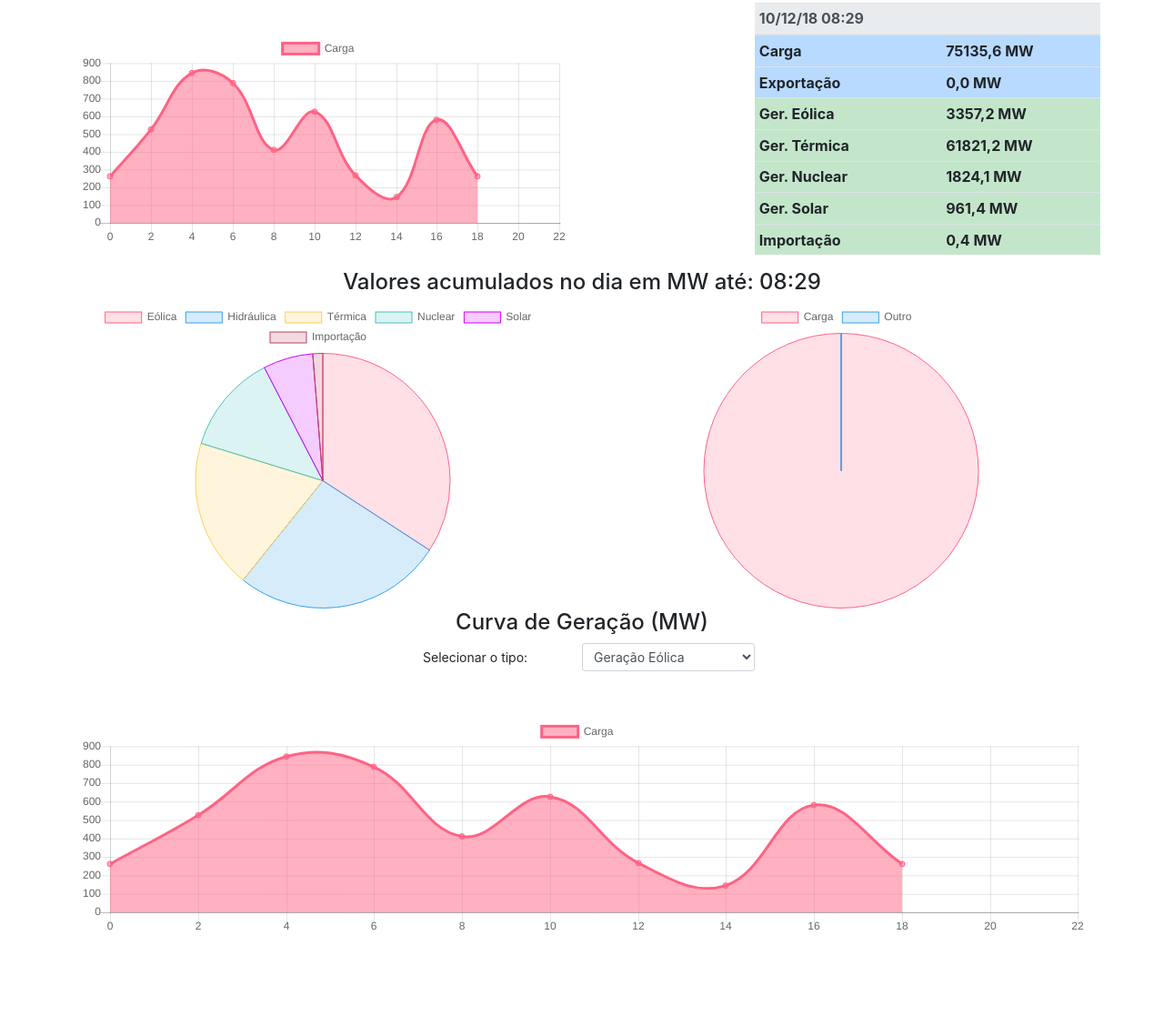
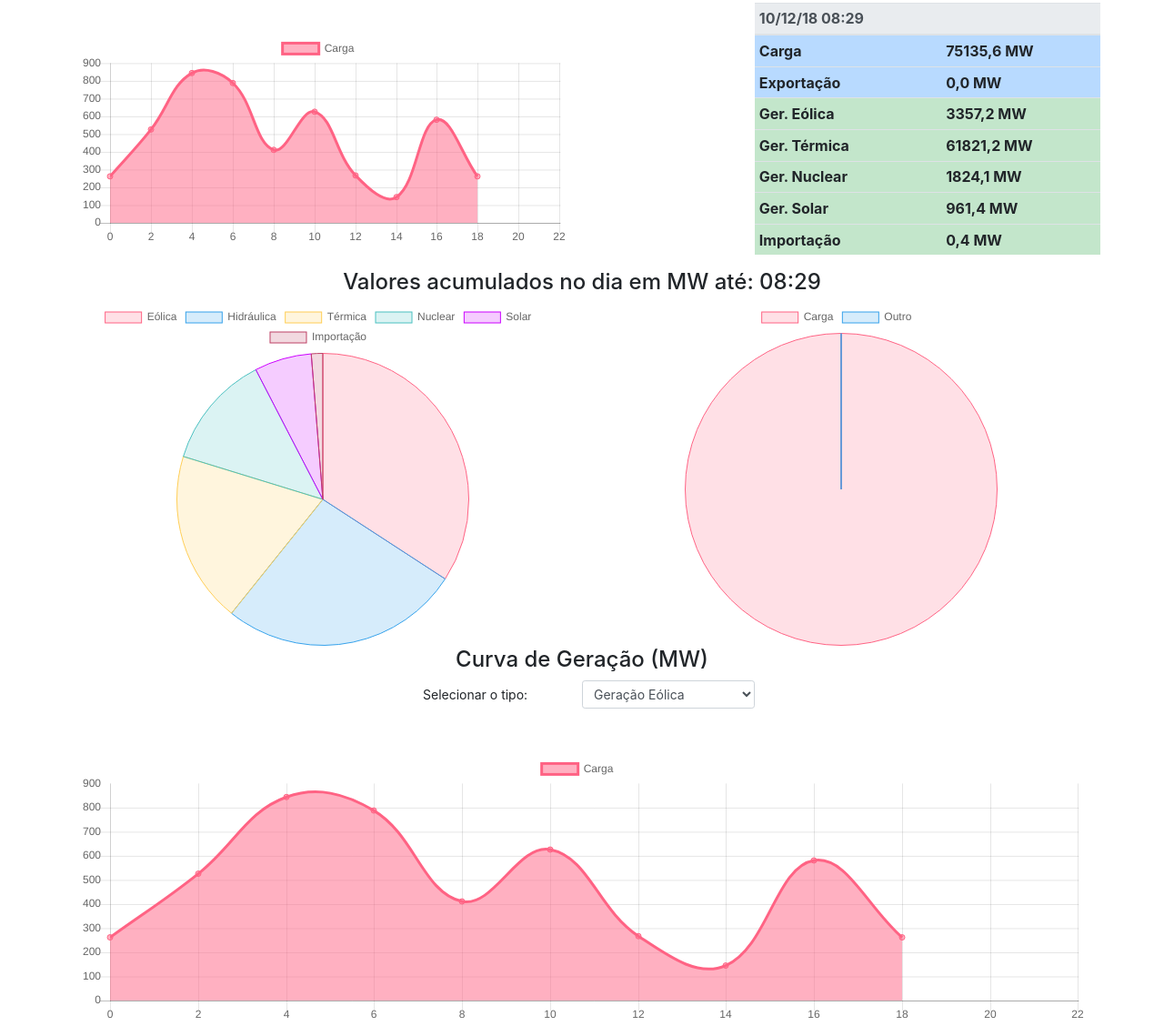
Before and after one commit to rodblk/Charts-project, a plain HTML site: page index.html in a window 1280 px wide. Shown: the part 139-1267 px from the top of the page at 91% size. Before the commit the page ends 1170 px from the top, so only its background shows below. Drawn offline with Linux system fonts and the light colour scheme.

Commit message:
Tamanhos ajustados em porcentagem

```diff
--- a/index.html
+++ b/index.html
@@ -27,7 +27,7 @@
 
 		<div class="row justify-content-between">
 			<div class="col-6">
-				<canvas id="myChart" width="200" height="100"></canvas>
+				<canvas id="myChart" width="100%" height="50%"></canvas>
 			</div>
 
 			<table class="col-4 table table-sm font-weight-bold">
@@ -75,11 +75,11 @@
 
 		<div class="row justify-content-between">
 			<div class="col-6">
-				<canvas id="distribuicao" width="200" height="125"></canvas>
+				<canvas id="distribuicao" width="100%" height="70%"></canvas>
 			</div>
 
 			<div class="col-6">
-				<canvas id="carga" width="200" height="125"></canvas>
+				<canvas id="carga" width="100%" height="70%"></canvas>
 			</div>
 		</div>
 
@@ -98,7 +98,7 @@
 
 		  <div class="row justify-content-center">
 		  	<div class="col-12">
-		  		<canvas id="geracao" width="200" height="50"></canvas>
+		  		<canvas id="geracao" width="100%" height="30%"></canvas>
 		  	</div>
 		  </div>
 
```
